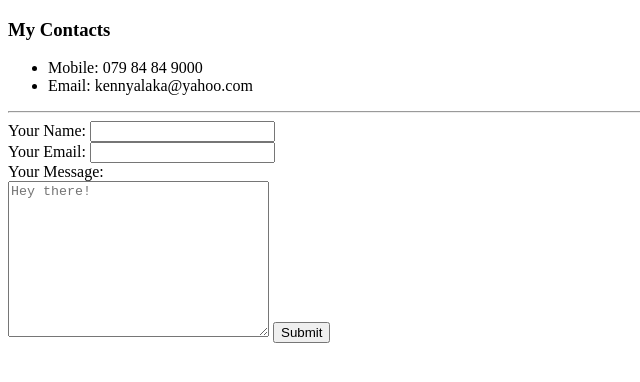
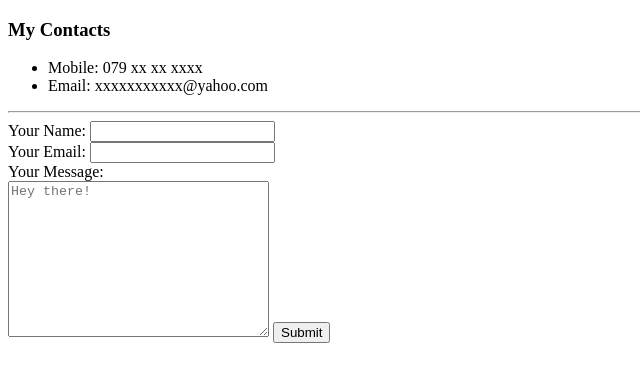
Before and after one commit to Alaka-K/HTML-Bio, a plain HTML site: page contacts.html in a window 1280 px wide. Shown: the full height of the page, 0-640 px from the left. Drawn offline with Linux system fonts and the light colour scheme.

Commit message:
Update contacts.html

```diff
--- a/contacts.html
+++ b/contacts.html
@@ -7,8 +7,8 @@
   <body>
     <h3>My Contacts</h3>
     <p><ul>
-      <li>Mobile: 079 84 84 9000</li>
-      <li>Email: kennyalaka@yahoo.com</li>
+      <li>Mobile: 079 xx xx xxxx</li>
+      <li>Email: xxxxxxxxxxx@yahoo.com</li>
     </ul></p>
     <hr>
       <form class="" action="mailto:kennyalaka93@gmail.com" method="post" enctype="text/plain">
```
